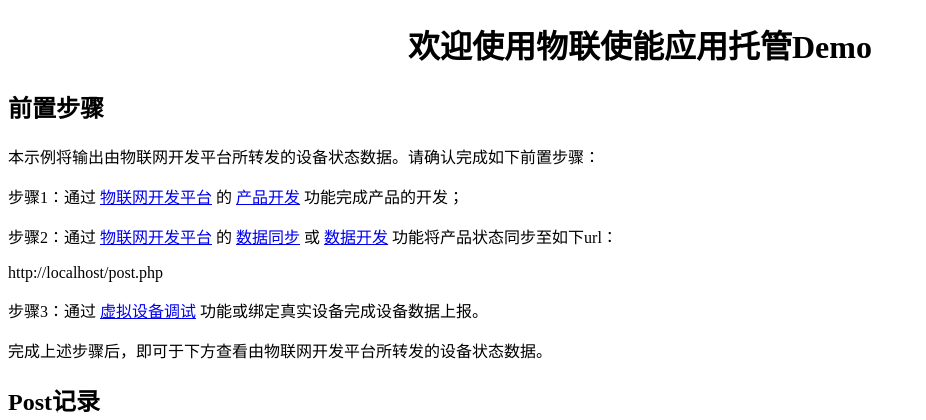
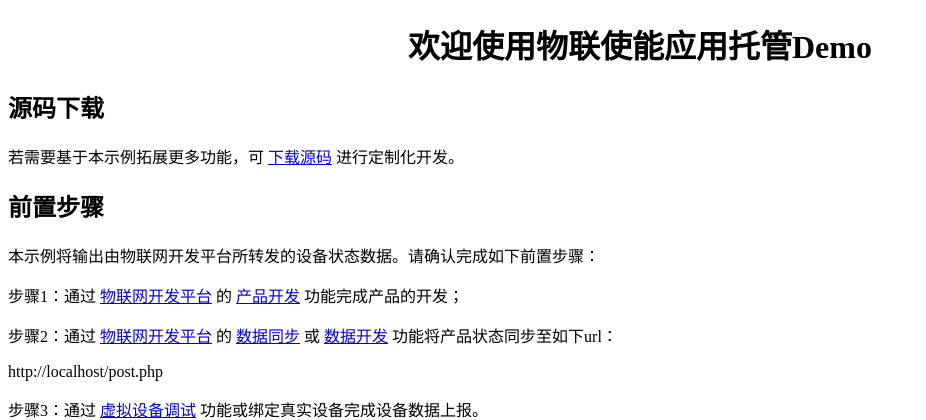
Before and after one commit to caffebene/iot-php, a PHP site: page / in a window 1280 px wide. Shown: the top 420 px of the page, without its empty margins (0-926 px from the left). Run offline with PHP 8.4, Linux system fonts and the light colour scheme.

Commit message:
Update index.php
新增源码下载

```diff
--- a/index.php
+++ b/index.php
@@ -6,6 +6,8 @@
 <head>
 <body>
 <h1 style="text-align:center;">欢迎使用物联使能应用托管Demo</h1>
+<h2>源码下载</h2>
+<p>若需要基于本示例拓展更多功能，可 <a href="source.zip">下载源码</a> 进行定制化开发。</p>
 <h2>前置步骤</h2>
 <p>本示例将输出由物联网开发平台所转发的设备状态数据。请确认完成如下前置步骤：</p>
 <p>步骤1：通过 <a href="https://console.cloud.tencent.com/iotexplorer">物联网开发平台</a> 的 <a href="https://cloud.tencent.com/document/product/1081/34739">产品开发</a> 功能完成产品的开发；</p>
@@ -29,7 +31,5 @@ while(!feof($file)) {
   }
 fclose($file);
 ?>
-<h2>源码下载</h2>
-<p>若需要基于本示例拓展更多功能，可 <a href="source.zip">下载源码</a> 进行定制化开发。</p>
 </body>
 </html>
```
